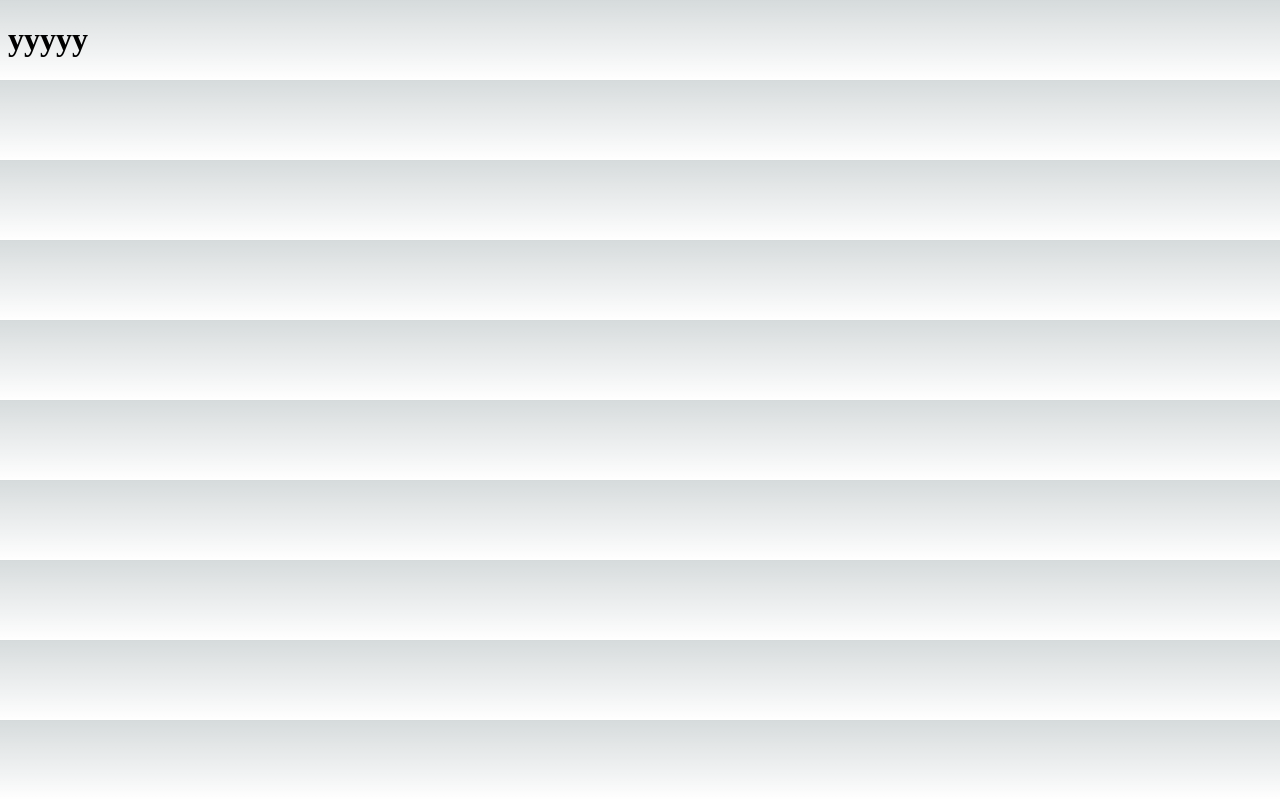
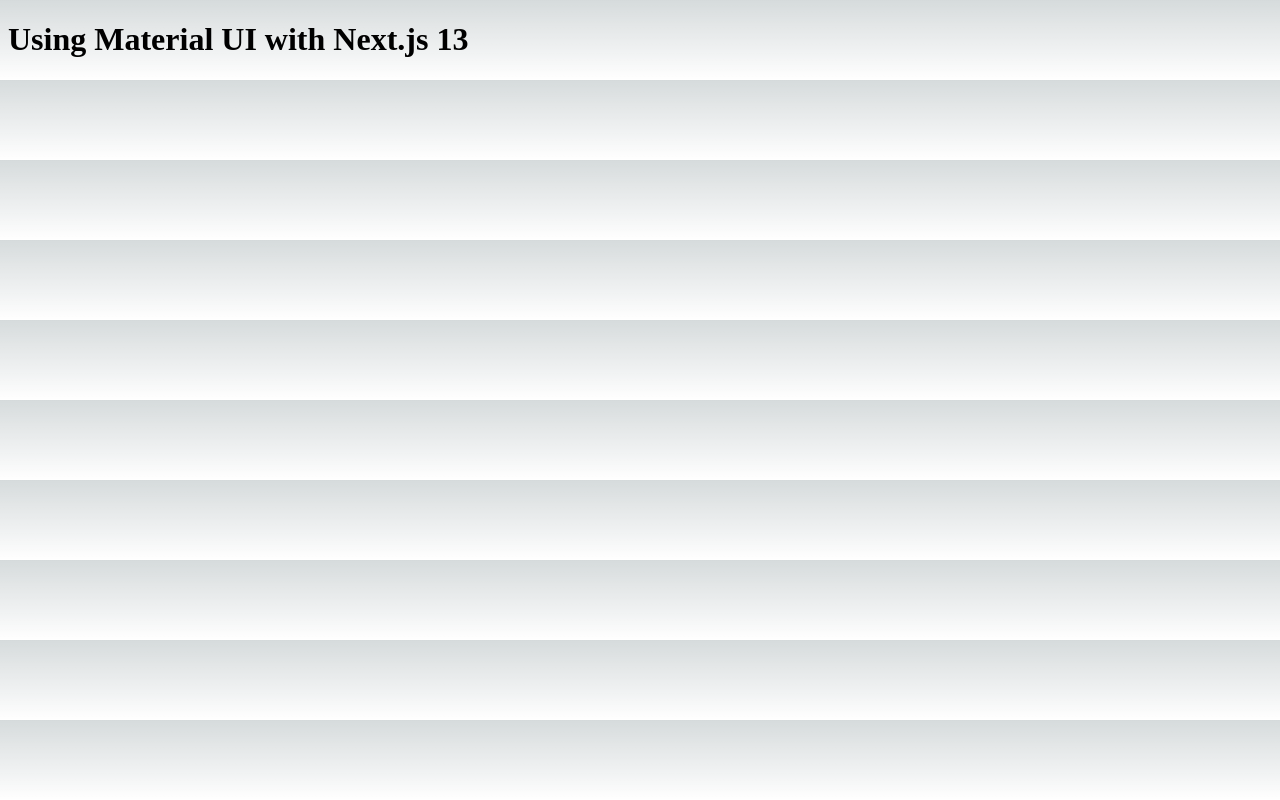
Before and after one commit to Ejareii/ejareii-frontend, a Next.js app: page / in a window 1280 px wide. Built offline with nearby package versions, Linux system fonts and the light colour scheme.

Commit message:
Reoil and Mui removed due to the conflict with Next js app directory and Server components

```diff
--- a/app/layout.tsx
+++ b/app/layout.tsx
@@ -1,4 +1,3 @@
-import { RecoilRoot } from 'recoil'
 import './globals.css'
 
 export default function RootLayout({
@@ -7,10 +6,8 @@
   children: React.ReactNode
 }) {
   return (
-    <RecoilRoot>
     <html lang="en">
       <body >{children}</body>
     </html>
-    </RecoilRoot>
   )
 }
--- a/app/page.tsx
+++ b/app/page.tsx
@@ -1,13 +1,13 @@
-"use client";
 import { MainLayout } from "@/src/shared/components/layouts/main-layout";
+import { Button, Grid, Stack } from "@mui/material";
 
 export default function Home() {
   console.log(process.env.NEXT_PUBLIC_TEST);
 
   return (
-    <main className="">
-      <h1>yyyyy</h1>
-    </main>
+    // <Grid container height="100vh" alignItems="center" justifyContent="center" direction="column">
+      <h1>Using Material UI with Next.js 13</h1>
+
   );
 }
 
--- a/package.json
+++ b/package.json
@@ -11,8 +11,6 @@
   "dependencies": {
     "@emotion/react": "^11.11.1",
     "@emotion/styled": "^11.11.0",
-    "@mui/icons-material": "^5.11.16",
-    "@mui/material": "^5.13.6",
     "@types/node": "20.3.1",
     "@types/react": "18.2.12",
     "@types/react-dom": "18.2.5",
@@ -26,7 +24,7 @@
     "postcss": "8.4.24",
     "react": "18.2.0",
     "react-dom": "18.2.0",
-    "recoil": "^0.7.7",
-    "typescript": "5.1.3"
+    "typescript": "5.1.3",
+    "zustand": "^4.3.9"
   }
 }
```
Also changed, not shown: src/infrastructure/components/material/index.tsx (+20 -20 lines), src/infrastructure/store/store.ts (added, +21 -0 lines), 1 other file (tests, documents, lock files or other folders).
